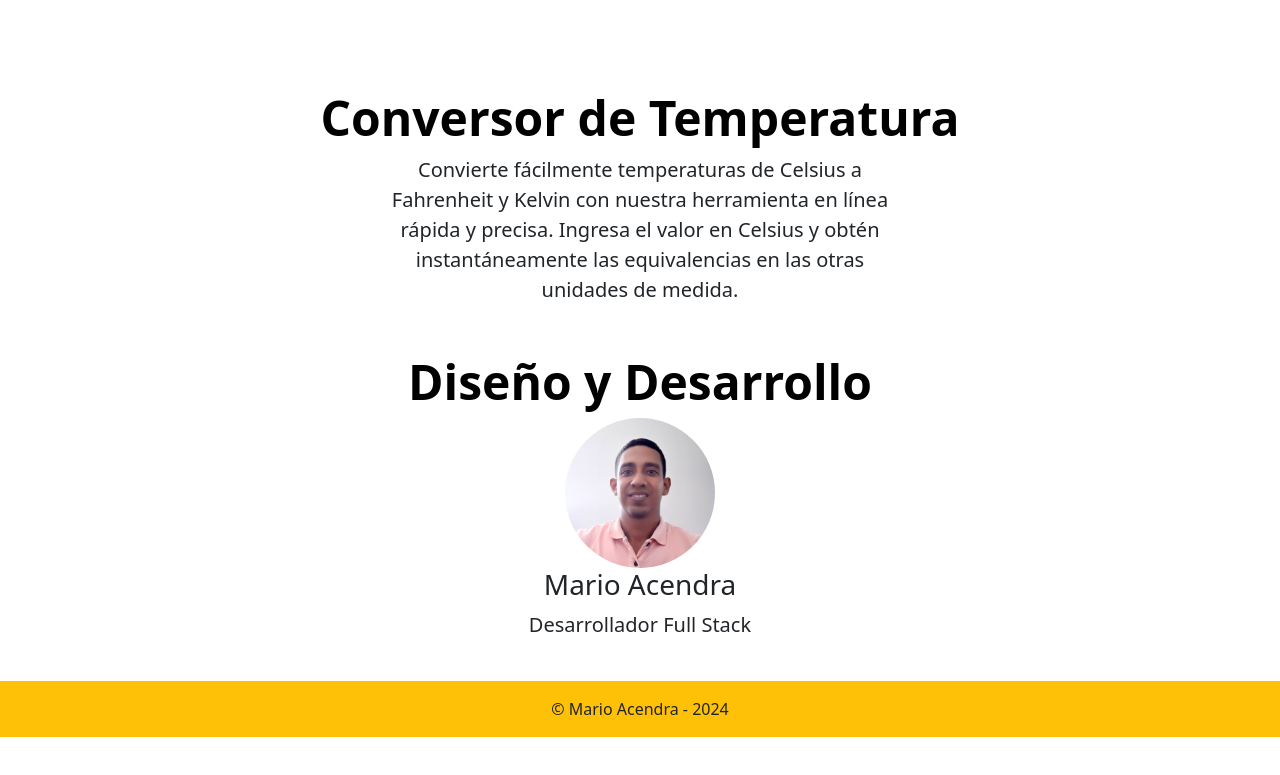
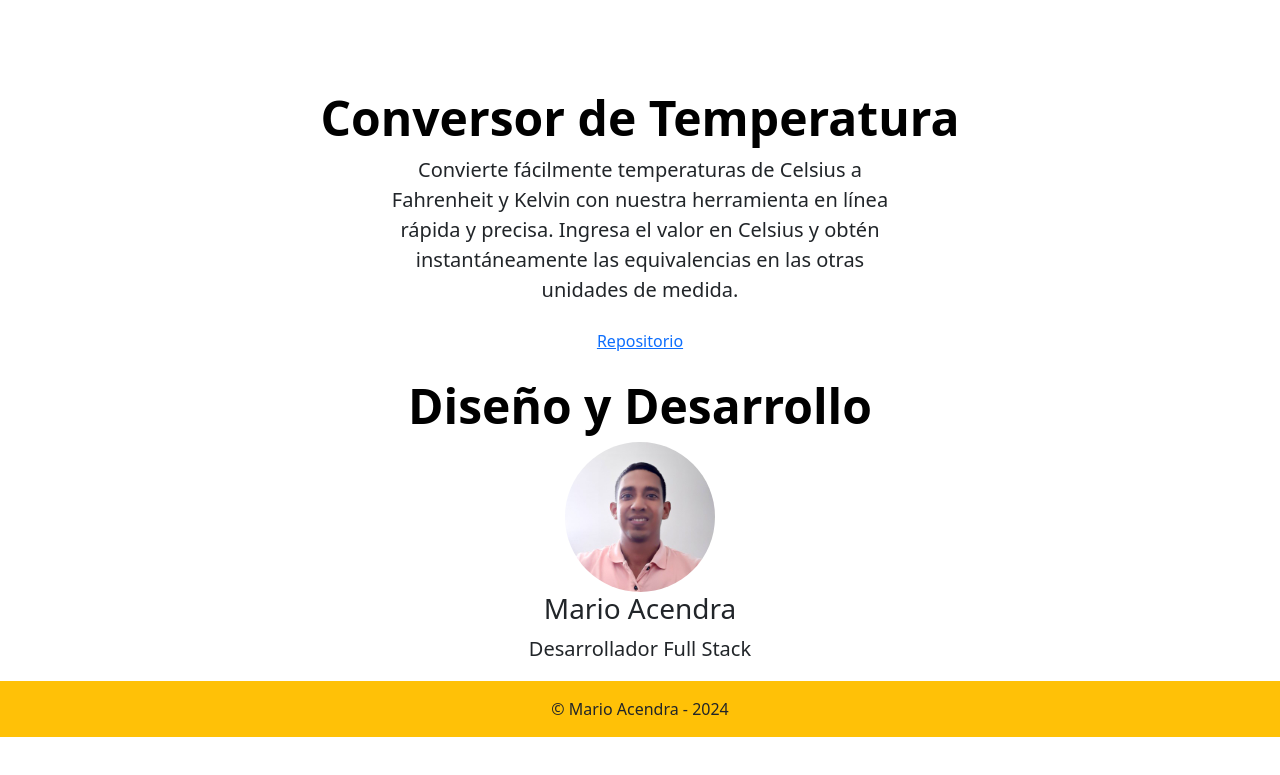
Before and after one commit to mariojar31/logica-programacion-2, a plain HTML site: page about.html in a window 1280 px wide. Shown: the part 63-838 px from the top of the page. Drawn offline with nearby package versions, Linux system fonts and the light colour scheme.

Commit message:
Inclusion repo en about

```diff
--- a/about.html
+++ b/about.html
@@ -64,7 +64,8 @@
                     <h1 class="display-5 fw-bold text-body-emphasis">Conversor de Temperatura</h1>
                     <div class="col-lg-6 mx-auto">
                       <p class="lead mb-4">Convierte fácilmente temperaturas de Celsius a Fahrenheit y Kelvin con nuestra herramienta en línea rápida y precisa. Ingresa el valor en Celsius y obtén instantáneamente las equivalencias en las otras unidades de medida.</p>
-                      <br>
+                      <a href="https://github.com/mariojar31/logica-programacion-2">Repositorio</a>
+                      <br><br>
                       <h1 class="display-5 fw-bold text-body-emphasis">Diseño y Desarrollo</h1>
                     <div class="col-lg-6 mx-auto">
                         <img class="rounded-circle" src="img/fotomario.jpeg" alt="Generic placeholder image" width="150" height="auto">
```
